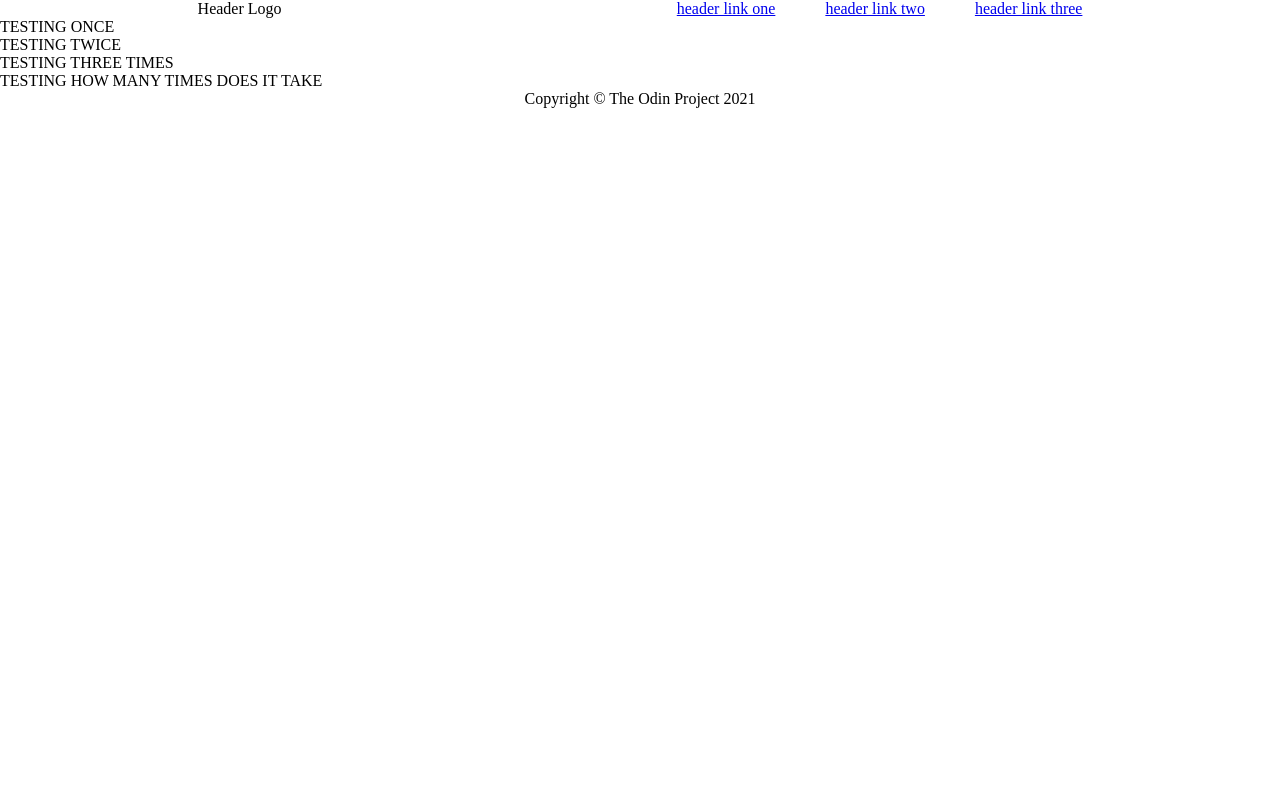
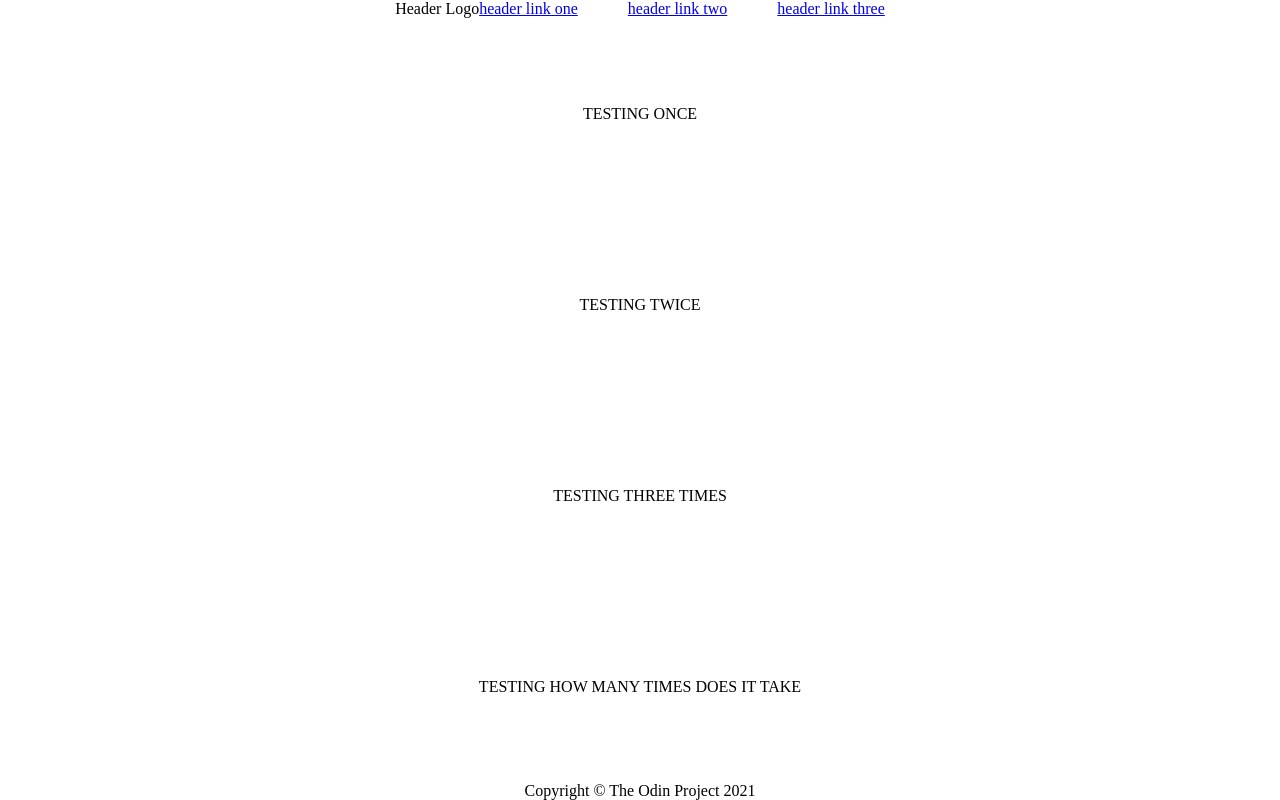
Before and after one commit to Michael-Vandivier/Landing-Page, a plain HTML site: page index.html in a window 1280 px wide. Drawn offline with Linux system fonts and the light colour scheme.

Commit message:
Add flex styling to style.css for basic layout

```diff
--- a/style.css
+++ b/style.css
@@ -4,7 +4,11 @@
 }
 
 body{
+    /* MIN HEIGHT set to 100vh required and display flex needed to make entire
+       page flex correctly*/
     min-height: 100vh;
+    display: flex;
+    justify-content: center;
 }
 
 
@@ -12,11 +16,11 @@ body{
 .m-container{
     display: flex;
     flex-direction: column;
-}
+ }
 
 .Header-container{
     display: flex;
-    justify-content: space-around;
+    justify-content: space-evenly;
 }
 
 .header{
@@ -30,6 +34,16 @@ body{
 }
 
 
+.showcase-container{
+    display: flex;
+    flex-direction: column;
+    justify-content: space-around;
+    align-items: center;
+    /* CSS for container holding content between header and footer */
+    flex: 2;
+}
+
+
 .footer{
     display: flex;
     justify-content: center;
```
